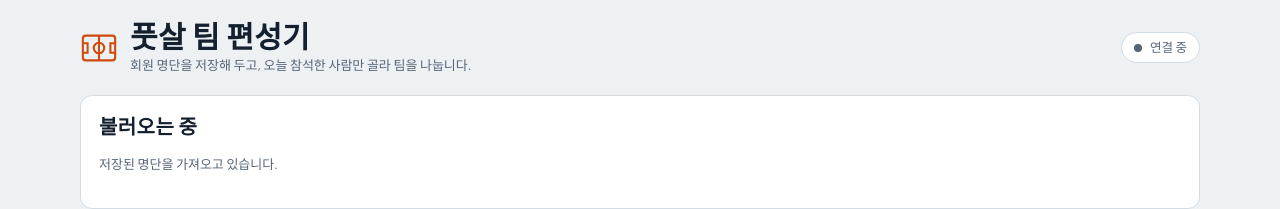
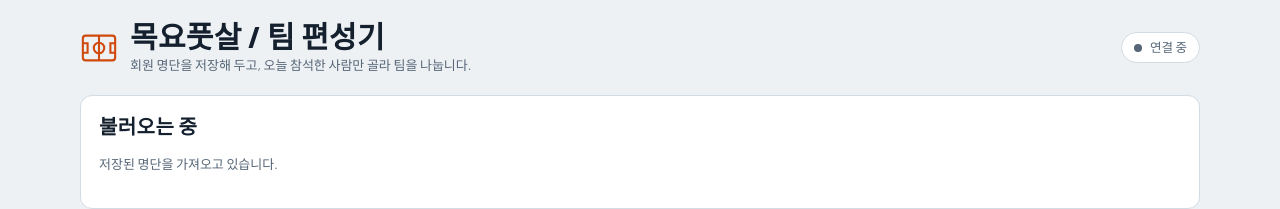
Before and after one commit to jonnamany/0909c, a plain HTML site: page mf_team_maker.html in a window 1280 px wide. Shown: the top 209 px of the page. Drawn offline with nearby package versions, Linux system fonts and the light colour scheme; no server answers.

Commit message:
Add files via upload

```diff
--- a/mf_team_maker.html
+++ b/mf_team_maker.html
@@ -4,7 +4,7 @@
 <meta charset="utf-8">
 <meta name="viewport" content="width=device-width, initial-scale=1, viewport-fit=cover">
 <meta name="color-scheme" content="light dark">
-<title>풋살 팀 편성기</title>
+<title>목요풋살 / 팀 편성기</title>
 <link rel="preconnect" href="https://fonts.googleapis.com">
 <link rel="preconnect" href="https://fonts.gstatic.com" crossorigin>
 <link rel="stylesheet" href="https://fonts.googleapis.com/css2?family=Barlow+Condensed:wght@600;700&family=Barlow:wght@400;500;600&family=Noto+Sans+KR:wght@400;500;700&display=swap">
@@ -162,7 +162,7 @@ details.bulk[open] summary { margin-bottom: 8px; }
         <path d="M3 15h5v10H3M37 15h-5v10h5"/>
       </svg>
       <div>
-        <h1>풋살 팀 편성기</h1>
+        <h1>목요풋살 / 팀 편성기</h1>
         <p class="sub">회원 명단을 저장해 두고, 오늘 참석한 사람만 골라 팀을 나눕니다.</p>
       </div>
     </div>
```
Also changed, not shown: nsfc_team_maker.html (+2 -2 lines).
